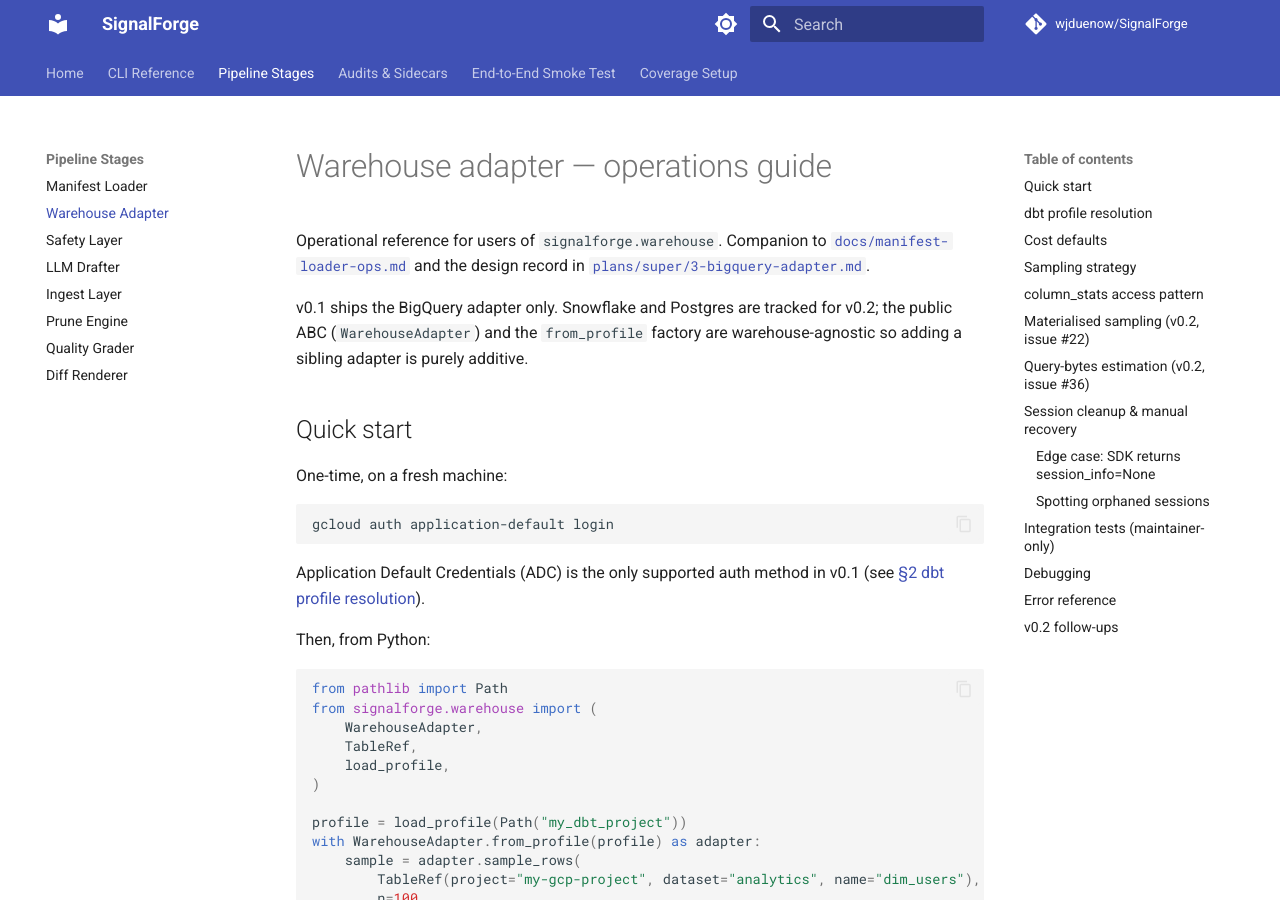
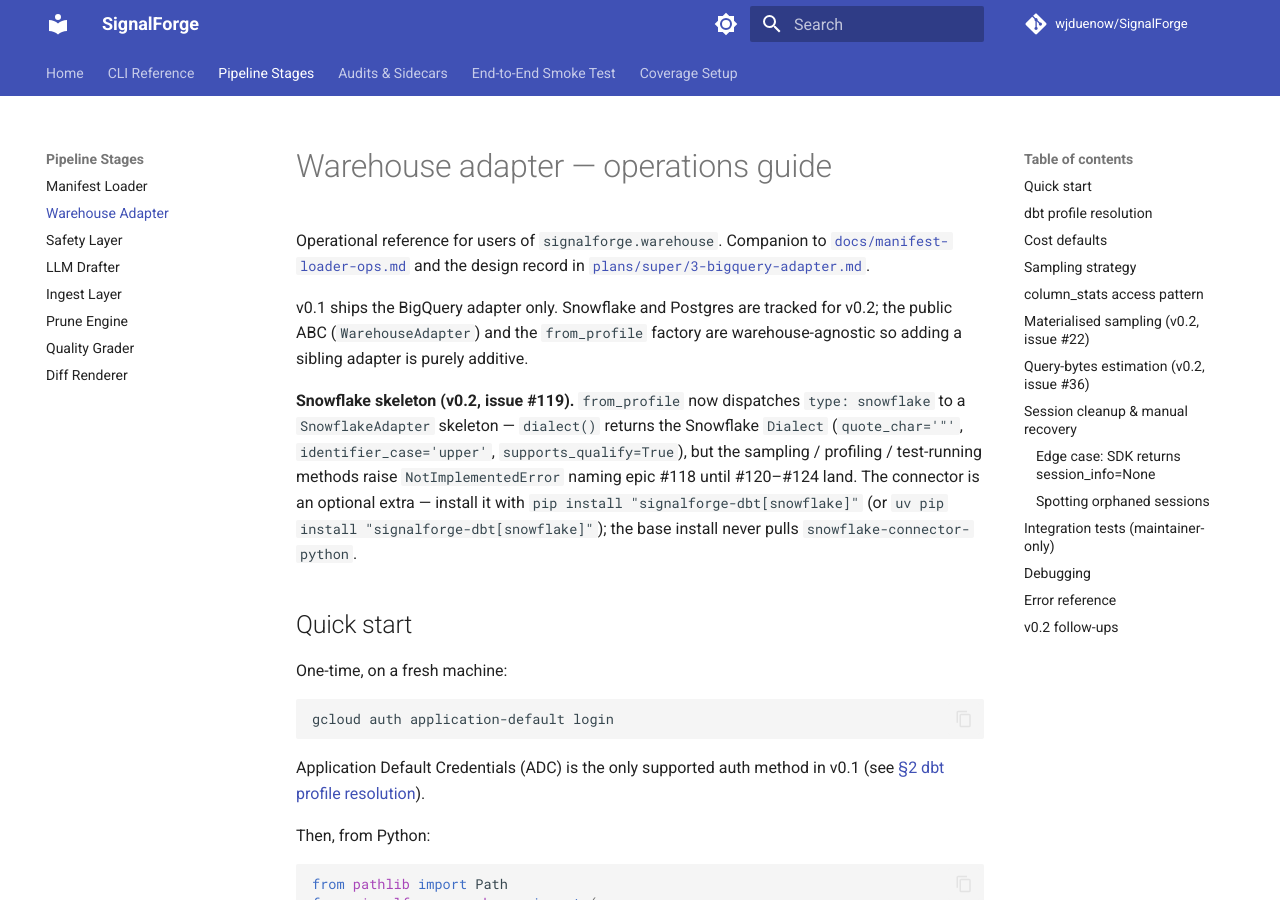
Before and after one commit to wjduenow/SignalForge, an MkDocs documentation site: the page built from docs/warehouse-adapter-ops.md, in a window 1280 px wide and 900 px high. Built offline with MkDocs 1.6.1 and Material for MkDocs 9.7.7, drawn with Linux system fonts in a browser that asks for light colours; comment, search, counter and statistics services are not loaded.

Commit message:
bd_1-scaffolding-cx3.5: #119 Patterns & Memory — document Snowflake skeleton
Update .claude/rules/warehouse-adapters.md (Snowflake skeleton note:
identifier_case='upper' divergence, warehouse-side SDK-confinement test,
cursor/connection protocol split, #120 profile-relaxation boundary),
CLAUDE.md public-API surface (SnowflakeAdapter + SNOWFLAKE_DIALECT, [snowflake]
extra), and docs/warehouse-adapter-ops.md (skeleton + install note).

Co-Authored-By: Claude Opus 4.7 (1M context) <noreply@anthropic.com>

```diff
--- a/docs/warehouse-adapter-ops.md
+++ b/docs/warehouse-adapter-ops.md
@@ -8,6 +8,16 @@ v0.1 ships the BigQuery adapter only. Snowflake and Postgres are tracked
 for v0.2; the public ABC (`WarehouseAdapter`) and the `from_profile`
 factory are warehouse-agnostic so adding a sibling adapter is purely
 additive.
+
+**Snowflake skeleton (v0.2, issue #119).** `from_profile` now dispatches
+`type: snowflake` to a `SnowflakeAdapter` skeleton — `dialect()` returns the
+Snowflake `Dialect` (`quote_char='"'`, `identifier_case='upper'`,
+`supports_qualify=True`), but the sampling / profiling / test-running methods
+raise `NotImplementedError` naming epic #118 until #120–#124 land. The
+connector is an optional extra — install it with
+`pip install "signalforge-dbt[snowflake]"` (or `uv pip install
+"signalforge-dbt[snowflake]"`); the base install never pulls
+`snowflake-connector-python`.
 
 ## Quick start
 
```
Also changed, not shown: .claude/rules/warehouse-adapters.md (+2 -0 lines), CLAUDE.md (+1 -1 lines).
